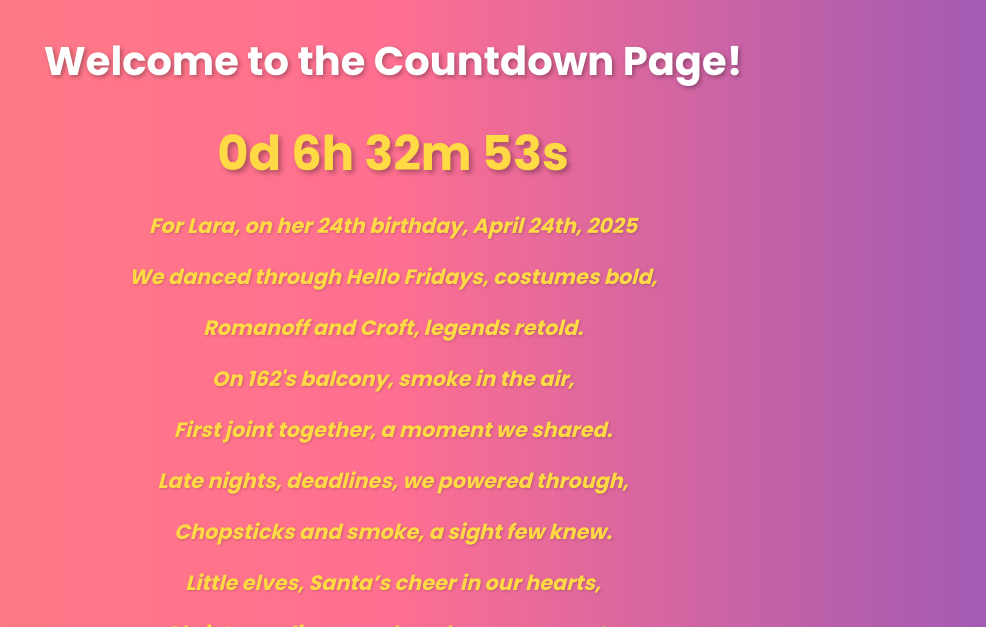
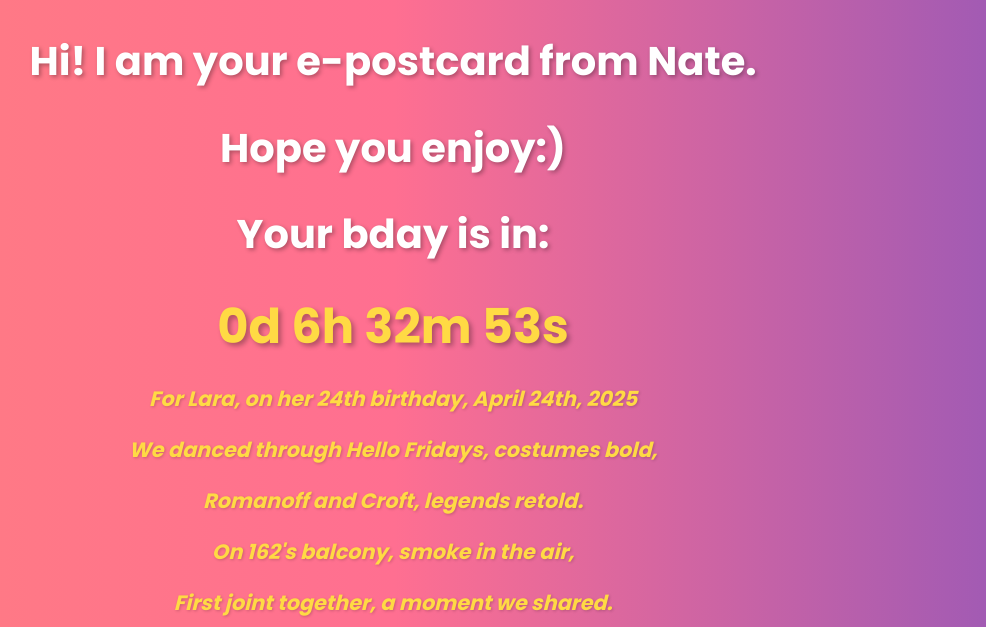
Before and after one commit to kaminatic/LV, a plain HTML site: page index.html in a window 1280 px wide. Shown: the part 473-1100 px from the top of the page, without its empty margins (247-1233 px from the left). Drawn offline with Linux system fonts and the light colour scheme.

Commit message:
Update index.html

```diff
--- a/index.html
+++ b/index.html
@@ -114,7 +114,9 @@
 <body>
     <div id="countdown-container">
         <img src="images/1st.png" alt="Image" id="main-image">
-        <h1>Welcome to the Countdown Page!</h1>
+        <h1>Hi! I am your e-postcard from Nate. </h1>
+        <h1>Hope you enjoy:)</h1>
+        <h1>Your bday is in: </h1>
         <p id="countdown"></p>
 
         <!-- Poem Section -->
```
